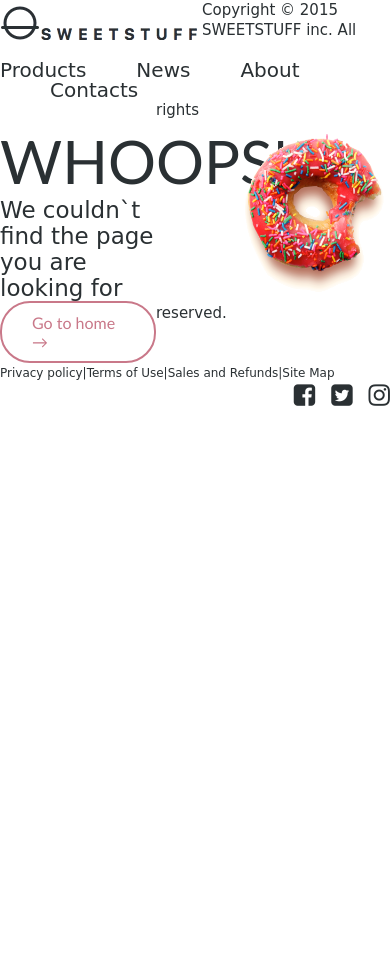
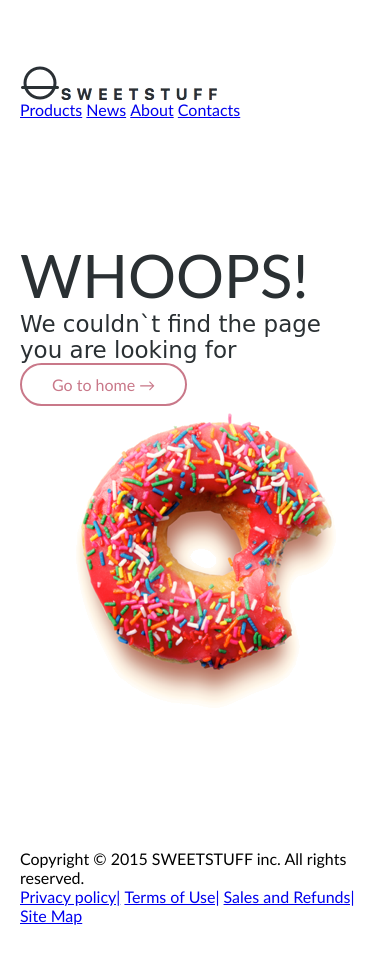
Before and after one commit to zasweted/7-donut, a website: page index.html in a window 390 px wide. Before the commit the page ends 844 px from the top, so only its background shows below. Drawn offline with Linux system fonts and the light colour scheme; files whose address does not match are found by name.

Commit message:
responsive design

```diff
--- a/css/base/base.css
+++ b/css/base/base.css
@@ -9,3 +9,7 @@ body * {
 body {
     font-family: 'Gill Sans', 'Gill Sans MT', Calibri, 'Trebuchet MS', sans-serif;
 }
+
+:root {
+    --font-color: #2A3033;
+}
--- /dev/null
+++ b/css/base/footer.css
@@ -0,0 +1,29 @@
+.botom-link {
+    float: left;
+    margin-left: 0;
+    font-size: 12px;
+    line-height: 20px;
+    text-decoration: none;
+    color: #2A3033;
+    font-family: cursive;
+}
+
+.botom-link:hover {
+    text-decoration: underline;
+}
+
+.social-link-menu {
+    float: right;
+}
+
+.social-link {
+    color: #2A3033;
+    margin-left: 8px;
+    font-size: 25px;
+    line-height: 20px;
+    text-decoration: none;
+}
+
+.social-link:hover {
+    color: #C97889;
+}
--- a/css/base/layout.css
+++ b/css/base/layout.css
@@ -1,72 +1,57 @@
-.logo {
-    float: left;
+.container {
+    width: 100%;
+    padding: 60px 0;
 }
 
-.menu-right {
-    float: right;
-    margin-top: 20px;
+.container > .row {
+    width: 1000px;
+    margin: 0 calc(50% - 500px);
 }
 
-.link {
-    float: left;
-    margin-left: 50px;
-    font-size: 20px;
-    line-height: 20px;
-    text-decoration: none;
-    color: #2A3033;
-    font-family: cursive;
+.container > .row-short {
+    width: 600px;
+    margin: 0 calc(50% - 300px);
 }
 
-.left-column {
-    margin-top: 25px;
-    width: 40%;
-    float: left;
+@media (max-width: 1100px) {
+    .container > .row {
+        width: 800px;
+        margin: 0 calc(50% - 400px);
+    }
 }
 
-footer p {
-    margin: 0;
-    font-size: 15px;
-    line-height: 20px;
-    color: #2A3033;
-    font-family: cursive;
-
+@media (max-width: 900px) {
+    .container > .row {
+        width: 600px;
+        margin: 0 calc(50% - 300px);
+    }
 }
 
-.menu-left {
-    text-decoration: none;
-    float: left;
-    font-size: 12px;
-    line-height: 20px;
-    color: #2A3033;
-    font-family: cursive;
+@media (max-width: 700px) {
+    .container > .row {
+        width: 400px;
+        margin: 0 calc(50% - 200px);
     }
 
-.botom-link{
-    float: left;
-    margin-left: 0;
-    font-size: 12px;
-    line-height: 20px;
-    text-decoration: none;
-    color: #2A3033;
-    font-family: cursive;
+    .container > .row-short {
+        width: 400px;
+        margin: 0 calc(50% - 200px);
+    }
 }
 
-.botom-link:hover {
-    text-decoration: underline;
+@media (max-width: 460px) {
+    .container {
+        padding-left: 20px;
+        padding-right: 20px;
     }
 
-.social-link-menu {
-    float: right;
+    .container > .row {
+        width: 100%;
+        margin: 0;
     }
 
-.social-link {
-    color: #2A3033;
-    margin-left: 8px;
-    font-size: 25px;
-    line-height: 20px;
-    text-decoration: none;
+    .container > .row-short {
+        width: 100%;
+        margin: 0;
     }
-
-.social-link:hover {
-    color: #C97889;
 }
--- a/css/main.css
+++ b/css/base/main.css
@@ -1,19 +1,26 @@
+.left-column {
+    margin-top: 25px;
+    margin-left: 25px;
+    width: 40%;
+    float: left;
+}
+
 main h1 {
     font-size: 60px;
     font-weight: normal;
-    color: #2A3033;
+    color: var(--font-color);
 }
 
 main p {
     font-size: 23px;
     font-family: cursive;
     font-weight: light;
-    color: #2A3033;
+    color:var(--font-color);
 }
 
-main > img {
+main > .img {
     margin-top: 30px;
-    width: 45%;
+    width: 40%;
     float: right;
     transition: all 2s;
 }
--- a/css/pages/home.css
+++ b/css/pages/home.css
@@ -1,5 +1,8 @@
 @import "../base/base.css";
 @import "../base/layout.css";
+@import "../base/header.css";
+@import "../base/main.css";
+@import "../base/footer.css";
 @import "../3rd-party/font-awesome.min.css";
 @import "../components/button.css";
 @import "../main.css";
--- a/index.html
+++ b/index.html
@@ -16,36 +16,36 @@
     <meta name="theme-color" content="#ffffff">
 </head>
 <body>
-    <header class="container">
-        <img src="./img/logo-three.png" alt="logo" class="logo">
-        <nav class="menu-right">
-            <a href="#" class="link">Products</a>
-            <a href="#" class="link">News</a>
-            <a href="#" class="link">About</a>
-            <a href="#" class="link">Contacts</a>
+    <header class="container row">
+        <img src="./img/logo-three.png" alt="logo">
+        <nav>
+            <a href="#">Products</a>
+            <a href="#">News</a>
+            <a href="#">About</a>
+            <a href="#">Contacts</a>
         </nav>
     </header>
-    <main class="container">
-        <div class="left-column">
+    <main class="container row">
+        <div>
             <h1>WHOOPS!</h1>
             <p>We couldn`t find the page you are looking for</p>
             <a href="#" class="btn">Go to home →</a>
         </div>
         <img src="./img/donut-v3.png" alt="donut">
     </main>
-    <footer class="container">
+    <footer class="container row">
         <div>
             <p>Copyright © 2015 SWEETSTUFF inc. All rights reserved.</p>
-            <nav class="menu-left">
-                <a href="#" class="botom-link">Privacy policy|</a>
-                <a href="#" class="botom-link">Terms of Use|</a>
-                <a href="#" class="botom-link">Sales and Refunds|</a>
-                <a href="#" class="botom-link">Site Map</a>
+            <nav>
+                <a href="#">Privacy policy|</a>
+                <a href="#">Terms of Use|</a>
+                <a href="#">Sales and Refunds|</a>
+                <a href="#">Site Map</a>
             </nav>
-            <p class="social-link-menu social-link">
-                <a href="#"><i class="social-link fa fa-facebook-square" aria-hidden="true"></i></a>
-                <a href="#"><i class="social-link fa fa-twitter-square" aria-hidden="true"></i></a>
-                <a href="#"><i class="social-link fa fa-instagram" aria-hidden="true"></i></a>
+            <p>
+                <a href="#"><i fa fa-facebook-square" aria-hidden="true"></i></a>
+                <a href="#"><i fa fa-twitter-square" aria-hidden="true"></i></a>
+                <a href="#"><i fa fa-instagram" aria-hidden="true"></i></a>
             </p>
         </div>
     </footer>
```
Also changed, not shown: css/base/header.css (added). Lines whose indentation alone changed are shown as unchanged.
